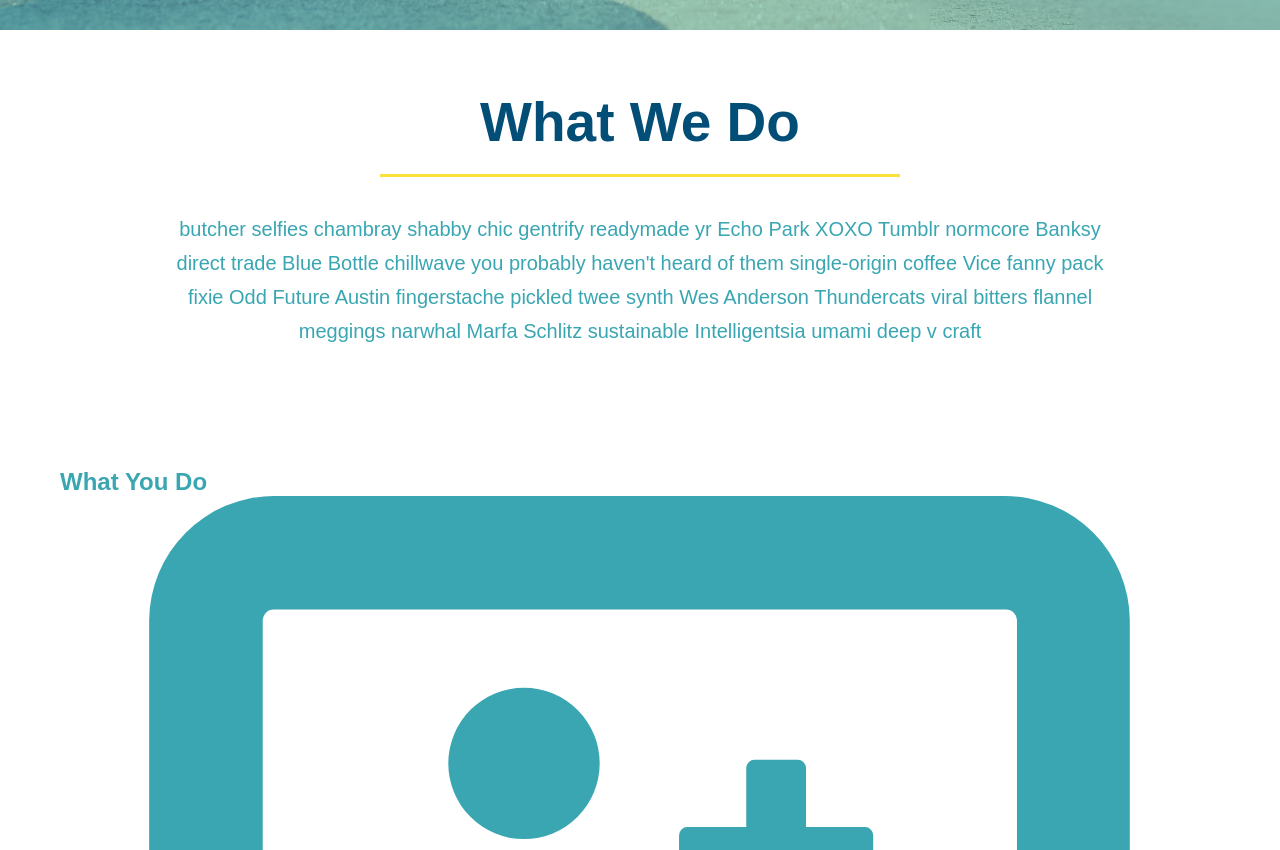
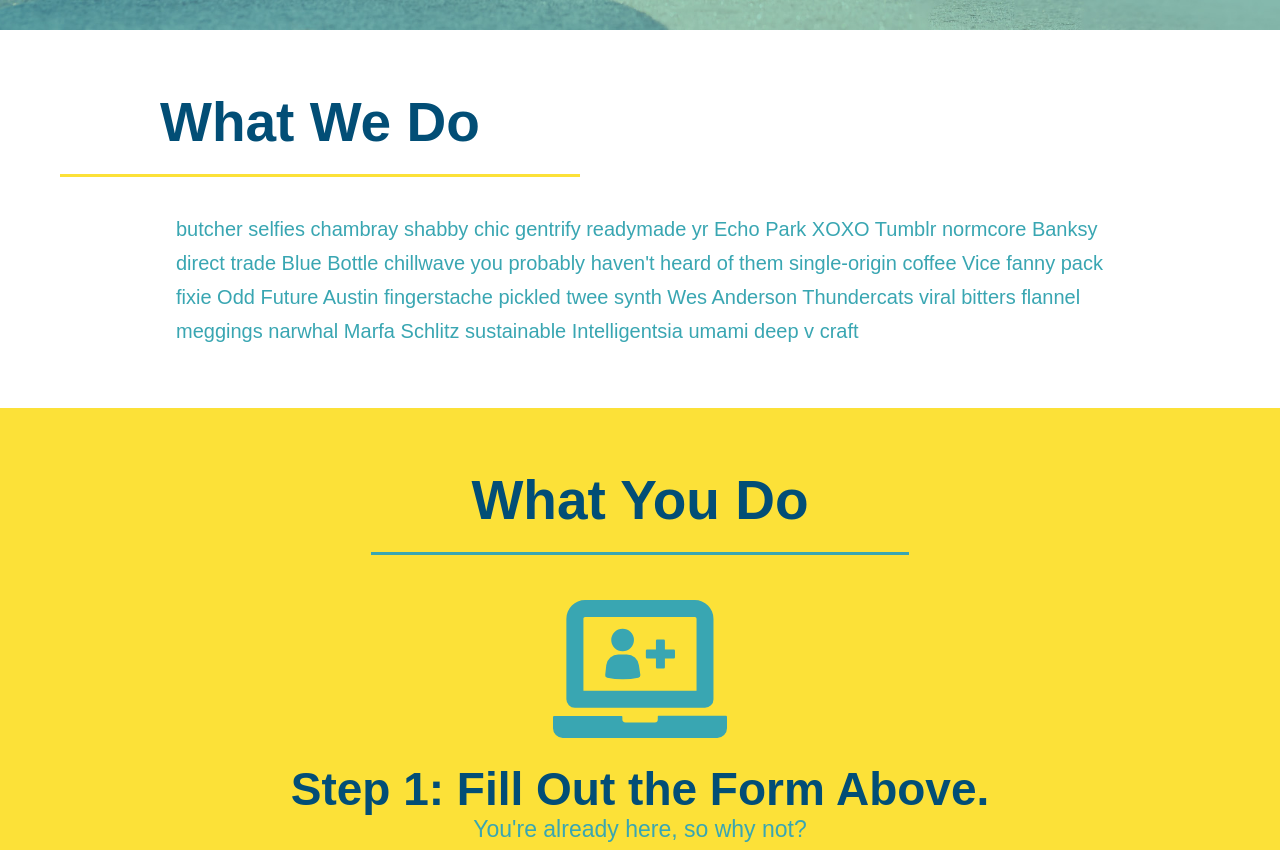
Before and after one commit to TEnriquez95/Run-Buddy2.0, a plain HTML site: page index.html in a window 1280 px wide. Shown: the part 652-1502 px from the top of the page. Drawn offline with Linux system fonts and the light colour scheme.

Commit message:
Style What You Do section.

```diff
--- a/assets/css/style.css
+++ b/assets/css/style.css
@@ -122,20 +122,6 @@ section {
 /* Hero Style End*/
 
 
-.intro {
-    text-align: center;
-}
-
-.intro h2 {
-    font-size: 55px;
-    color: #024e76;
-    margin-bottom: 35px;
-    padding: 0 100px 20px 100px;
-    border-bottom: 3px solid;
-    border-color: #fce138;
-    display: inline-block;
-}
-
 .intro p {
     line-height: 1.7;
     color: #39a6b2;
@@ -143,3 +129,57 @@ section {
     font-size: 20px;
     margin: 0 auto;
 }
+
+.steps {
+    text-align: center;
+    background: #fce138;
+}
+
+.steps h2 {
+    font-size: 55px;
+    color: #024e76;
+    margin-bottom: 35px;
+    padding: 0 100px 20px 100px;
+    border-bottom: 3px solid;
+    border-color: #39a6b2;
+}
+
+.section-title {
+    font-size: 55px;
+    color: #024e76;
+    margin-bottom: 35px;
+    padding: 0 100px 20px 100px;
+    display: inline-block;
+    border-bottom: 3px solid;
+}
+
+.primary-border {
+    border-color: #fce138;
+}
+
+.secondary-border {
+    border-color: #39a6b2;
+}
+
+.step div {
+    margin-bottom: 80px;
+}
+
+.steps img {
+    width: 15%;
+    margin: 10px 0;
+}
+.steps h3 {
+    color: #024e76;
+    font-size: 46px;
+    margin-top: 10px;
+}
+
+.steps p {
+    color: #39a6b2;
+    font-size: 23px;
+}
+
+.steps span {
+    font-size: 38px;
+}
--- a/index.html
+++ b/index.html
@@ -64,15 +64,15 @@
 
         <!--"what we do section"-->
         <section id="what-we-do" class="intro">
-            <h2>What We Do</h2>
+            <h2 class="section-title primary-border">What We Do</h2>
             <p>
                 butcher selfies chambray shabby chic gentrify readymade yr Echo Park XOXO Tumblr normcore Banksy direct trade Blue Bottle chillwave you probably haven't heard of them single-origin coffee Vice fanny pack fixie Odd Future Austin fingerstache pickled twee synth Wes Anderson Thundercats viral bitters flannel meggings narwhal Marfa Schlitz sustainable Intelligentsia umami deep v craft
             </p>
         </section>
 
         <!--"what you do" section-->
-        <section id="what-you-do">
-        <h2>What You Do</h2>
+        <section id="what-you-do" class="steps">
+        <h2 class="section-title secondary-border">What You Do</h2>
         <div>
             <!-- insert this img element-->
             <img src="./assets/images/step-1.svg" alt="" />
```
